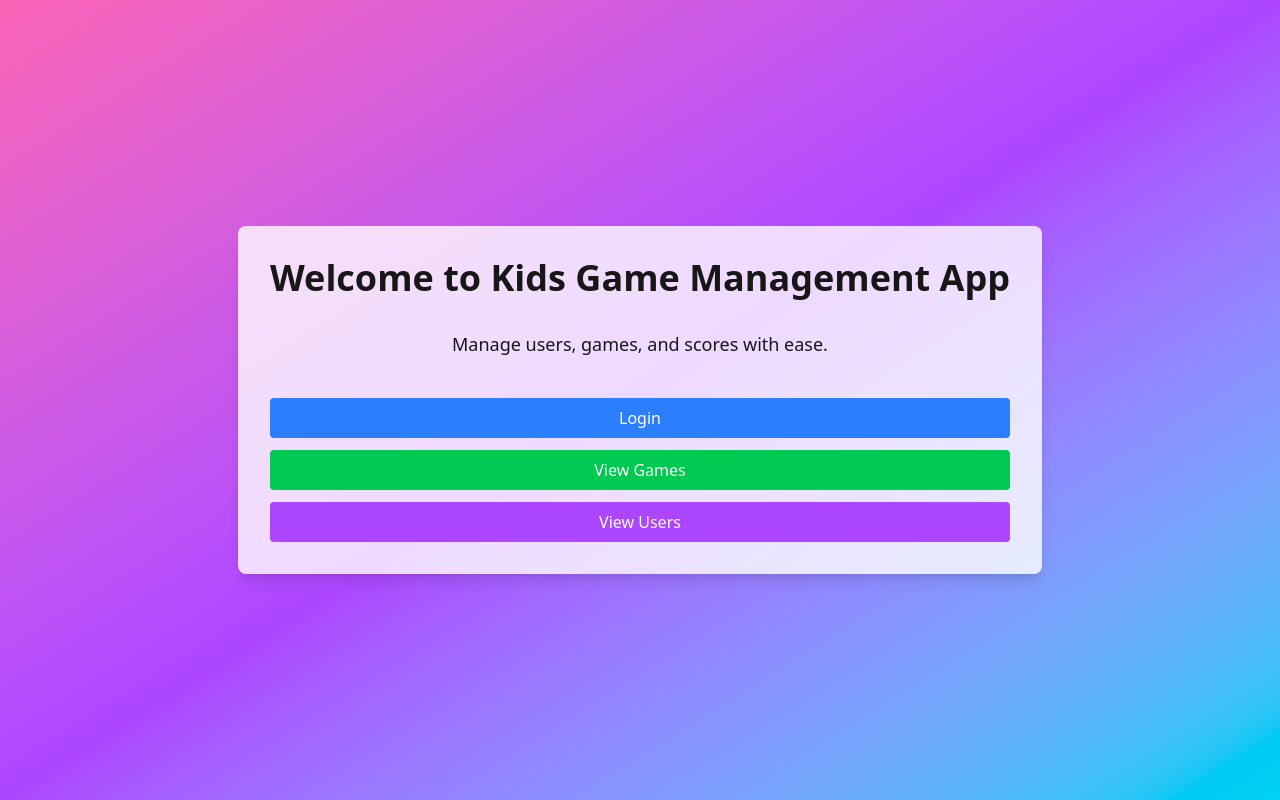
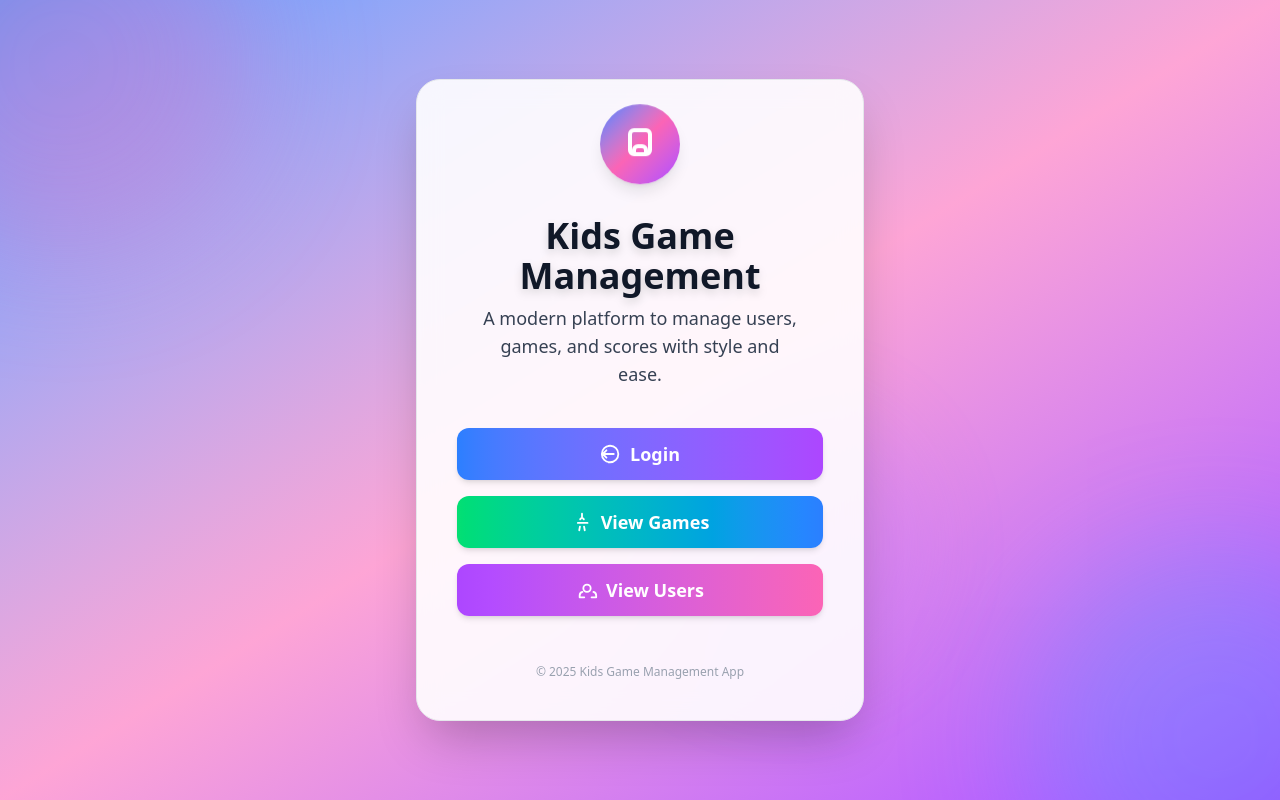
Before and after one commit to christiancrisologo/kids-game-mgt, a Next.js app: page / in a window 1280 px wide. Shown: the top 800 px of the page. Built offline with nearby package versions, Linux system fonts and the light colour scheme.

Commit message:
feat: enhance landing page UI with gradients, icons, and animations for a more professional look

```diff
--- a/src/app/page.tsx
+++ b/src/app/page.tsx
@@ -3,16 +3,44 @@ import Link from "next/link";
 
 export default function Home() {
   return (
-    <div className="min-h-screen flex flex-col items-center justify-center bg-gradient-to-br from-pink-400 via-purple-500 to-cyan-400 dark:from-purple-900 dark:via-blue-900 dark:to-pink-900">
-      <div className="bg-white/80 dark:bg-gray-900/80 p-8 rounded-lg shadow-lg flex flex-col items-center gap-6">
-        <h1 className="text-4xl font-bold mb-2 text-center">Welcome to Kids Game Management App</h1>
-        <p className="text-lg text-center mb-4">Manage users, games, and scores with ease.</p>
-        <div className="flex flex-col gap-3 w-full">
-          <Link href="/login" className="w-full bg-blue-500 text-white py-2 rounded hover:bg-blue-600 text-center transition">Login</Link>
-          <Link href="/games" className="w-full bg-green-500 text-white py-2 rounded hover:bg-green-600 text-center transition">View Games</Link>
-          <Link href="/users" className="w-full bg-purple-500 text-white py-2 rounded hover:bg-purple-600 text-center transition">View Users</Link>
+    <div className="relative min-h-screen flex items-center justify-center bg-gradient-to-br from-blue-400 via-pink-300 to-purple-500 dark:from-purple-900 dark:via-blue-900 dark:to-pink-900 overflow-hidden">
+      {/* Animated background shapes */}
+      <div className="absolute -top-32 -left-32 w-96 h-96 bg-pink-400 opacity-30 rounded-full blur-3xl animate-pulse" />
+      <div className="absolute -bottom-32 -right-32 w-96 h-96 bg-blue-400 opacity-30 rounded-full blur-3xl animate-pulse animation-delay-2000" />
+      <div className="absolute top-1/2 left-1/2 w-72 h-72 bg-purple-400 opacity-20 rounded-full blur-2xl animate-pulse animation-delay-1000" />
+
+      <main className="relative z-10 bg-white/90 dark:bg-gray-900/90 p-10 rounded-3xl shadow-2xl flex flex-col items-center gap-8 max-w-md w-full border border-gray-200 dark:border-gray-800 backdrop-blur-md">
+        <div className="flex flex-col items-center gap-2">
+          <span className="inline-flex items-center justify-center w-20 h-20 rounded-full bg-gradient-to-br from-blue-500 via-pink-400 to-purple-500 shadow-lg mb-2 animate-bounce">
+            <svg width="48" height="48" fill="none" viewBox="0 0 24 24" stroke="currentColor" className="text-white">
+              <path strokeLinecap="round" strokeLinejoin="round" strokeWidth={2} d="M9 17v-2a2 2 0 012-2h2a2 2 0 012 2v2m-6 0a2 2 0 01-2-2V7a2 2 0 012-2h6a2 2 0 012 2v8a2 2 0 01-2 2m-6 0h6" />
+            </svg>
+          </span>
+          <h1 className="text-4xl font-extrabold text-gray-900 dark:text-white text-center drop-shadow-lg">Kids Game Management</h1>
+          <p className="text-lg text-gray-700 dark:text-gray-300 text-center max-w-xs">A modern platform to manage users, games, and scores with style and ease.</p>
         </div>
-      </div>
+        <div className="flex flex-col gap-4 w-full mt-2">
+          <Link href="/login" className="w-full flex items-center justify-center gap-2 bg-gradient-to-r from-blue-500 to-purple-500 text-white py-3 rounded-xl font-semibold text-lg shadow-md hover:scale-105 hover:shadow-lg transition-all duration-200">
+            <svg width="22" height="22" fill="none" viewBox="0 0 24 24" stroke="currentColor" className="inline-block">
+              <path strokeLinecap="round" strokeLinejoin="round" strokeWidth={2} d="M15 12H3m0 0l4-4m-4 4l4 4m13-4a9 9 0 11-18 0 9 9 0 0118 0z" />
+            </svg>
+            Login
+          </Link>
+          <Link href="/games" className="w-full flex items-center justify-center gap-2 bg-gradient-to-r from-green-400 to-blue-500 text-white py-3 rounded-xl font-semibold text-lg shadow-md hover:scale-105 hover:shadow-lg transition-all duration-200">
+            <svg width="22" height="22" fill="none" viewBox="0 0 24 24" stroke="currentColor" className="inline-block">
+              <path strokeLinecap="round" strokeLinejoin="round" strokeWidth={2} d="M9.75 17L9 21m5.25-4l.75 4m-7.5-8h10.5M12 3v4m0 0l-2 2m2-2l2 2" />
+            </svg>
+            View Games
+          </Link>
+          <Link href="/users" className="w-full flex items-center justify-center gap-2 bg-gradient-to-r from-purple-500 to-pink-400 text-white py-3 rounded-xl font-semibold text-lg shadow-md hover:scale-105 hover:shadow-lg transition-all duration-200">
+            <svg width="22" height="22" fill="none" viewBox="0 0 24 24" stroke="currentColor" className="inline-block">
+              <path strokeLinecap="round" strokeLinejoin="round" strokeWidth={2} d="M17 20h5v-2a4 4 0 00-3-3.87M9 20H4v-2a4 4 0 013-3.87m9-4a4 4 0 11-8 0 4 4 0 018 0z" />
+            </svg>
+            View Users
+          </Link>
+        </div>
+        <div className="text-xs text-gray-400 dark:text-gray-500 mt-4 text-center">&copy; {new Date().getFullYear()} Kids Game Management App</div>
+      </main>
     </div>
   );
 }
```
